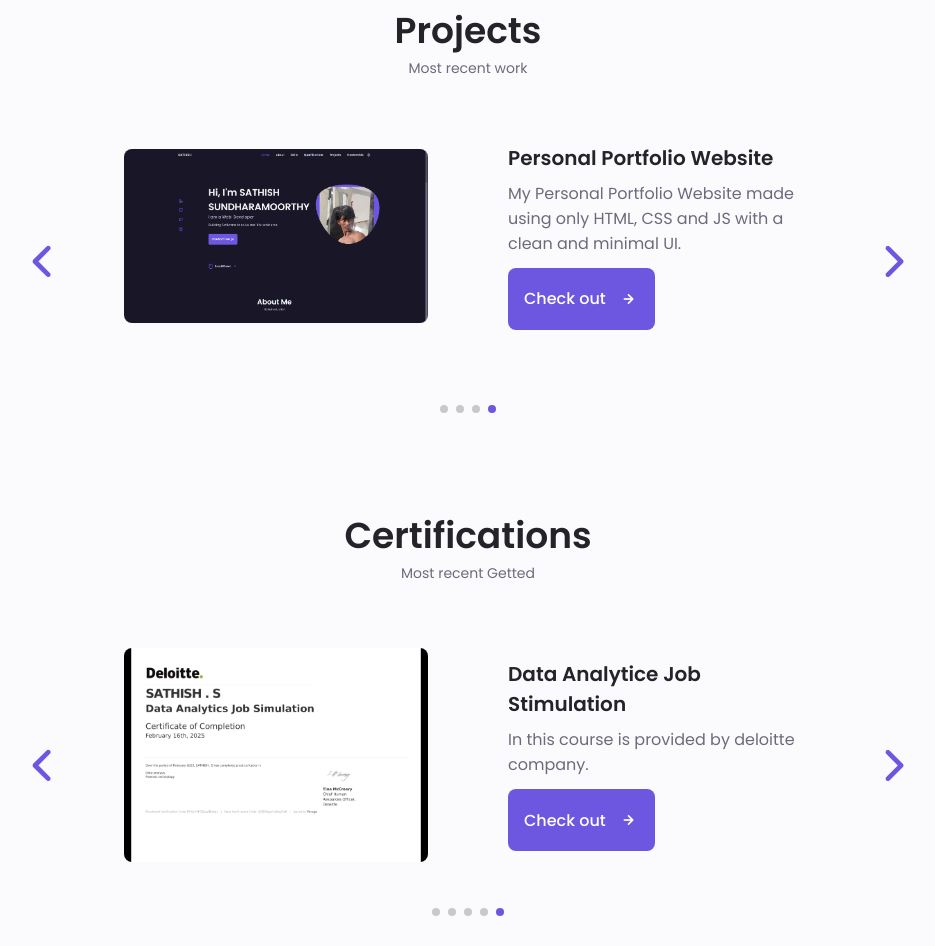
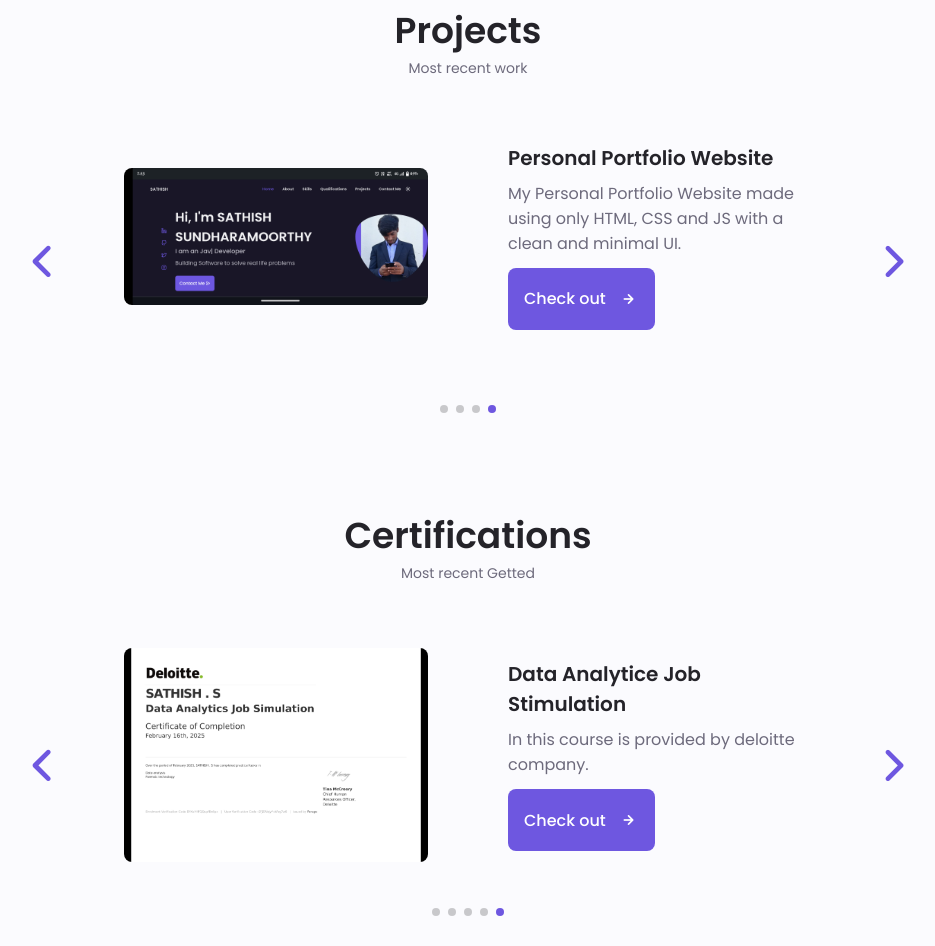
Before and after one commit to Sathish2434/Portfolio, a plain HTML site: page index.html in a window 1280 px wide. Shown: the part 3103-4049 px from the top of the page, without its empty margins (172-1107 px from the left). Drawn offline with nearby package versions, Linux system fonts and the light colour scheme.

Commit message:
Project img change

```diff
--- a/index.html
+++ b/index.html
@@ -642,7 +642,7 @@ SEO improvements
 
           <!-- Project 4 -->
           <div class="portfolio_content grid swiper-slide">
-            <img src="./assets/img/portfolio.png" alt="" class="portfolio_img">
+            <img src="./assets/img/Screenshot_20250414_075355.jpg" alt="" class="portfolio_img">
 
             <div class="portfolio_data">
               <h3 class="portfolio_title">
```
